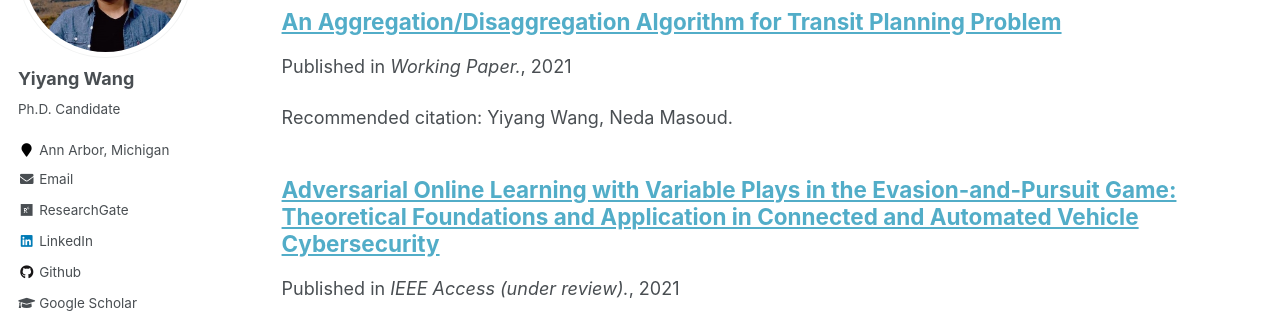
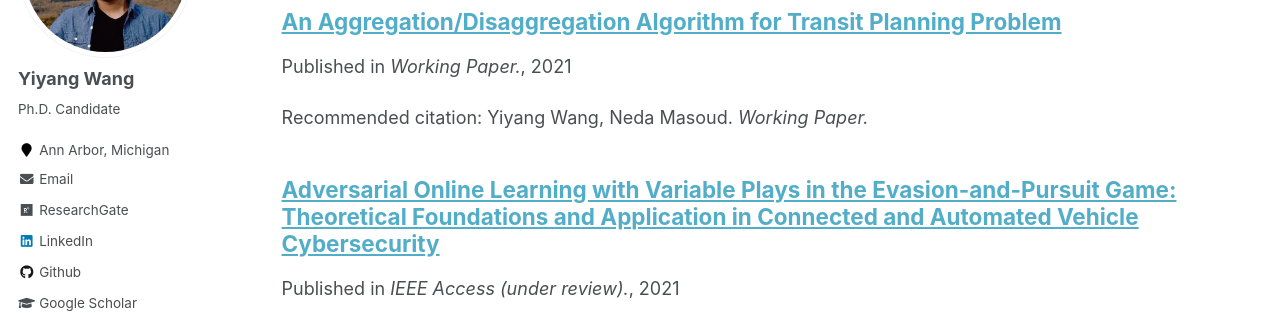
Before and after one commit to yiyangwan/yiyangwan.github.io, a Jekyll site: the page built from _pages/collection-archive.html, in a window 1280 px wide and 1400 px high, scrolled down 1011 px. Shown: the part 153-466 px from the top of the window. Built offline with Jekyll 4.4.1, drawn with Linux system fonts in a browser that asks for light colours.

Commit message:
10112021c4

```diff
--- a/_publications/AGG.md
+++ b/_publications/AGG.md
@@ -6,7 +6,7 @@ permalink: /publications/AGG
 # date: 2020-11-24
 venue: 'Working Paper.'
 # paperurl: 'https://ieeexplore.ieee.org/document/8684317'
-citation: 'Yiyang Wang, Neda Masoud.'
+citation: 'Yiyang Wang, Neda Masoud. <i>Working Paper.</i>'
 ---
 
 <!-- [[PDF]](https://www.researchgate.net/publication/345699783_Adversarial_Online_Learning_with_Variable_Plays_in_the_Pursuit-Evasion_Game_Theoretical_Foundations_and_Application_in_Connected_and_Automated_Vehicle_Cybersecurity)
--- a/_publications/RSU.md
+++ b/_publications/RSU.md
@@ -6,7 +6,7 @@ permalink: /publications/RSU
 # date: 2020-11-24
 venue: 'Working Paper.'
 # paperurl: 'https://ieeexplore.ieee.org/document/8684317'
-citation: 'Yiyang Wang, Neda Masoud.'
+citation: 'Yiyang Wang, Neda Masoud. <i>Working Paper.</i>'
 ---
 
 Working paper. More details are coming!
```
